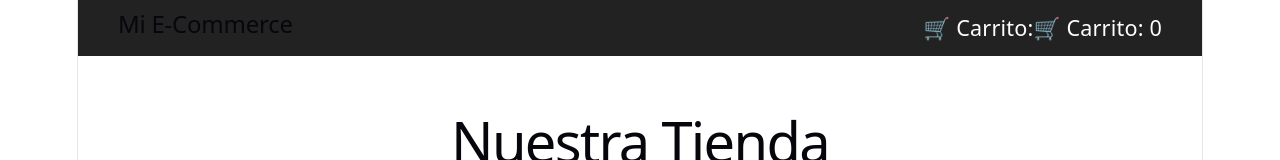
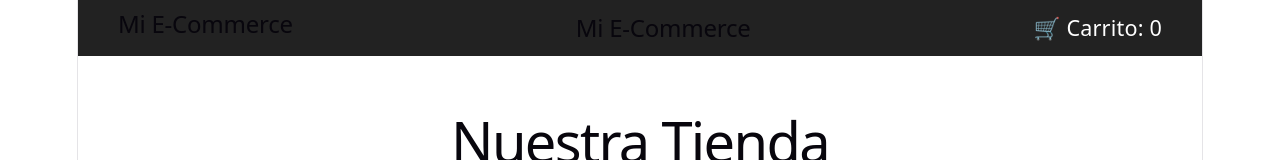
Before and after one commit to Alejandro-Murillo20/mi-ecommerce, a React (Vite) app: page / in a window 1280 px wide. Shown: the top 160 px of the page. Built offline with nearby package versions, Linux system fonts and the light colour scheme.

Commit message:
decimo commit

```diff
--- a/src/components/organisms/Navbar.jsx
+++ b/src/components/organisms/Navbar.jsx
@@ -21,8 +21,11 @@ const Navbar = () => {
     }}>
       <h2>Mi E-Commerce</h2>
 
+      <Link to="/" style={{ color: 'white', textDecoration: 'none' }}>
+        <h2 style={{ margin: 0 }}>Mi E-Commerce</h2>
+      </Link>
+
       <div style={{ fontSize: '1.2rem' }}>
-        🛒 Carrito:
         <Link to="/cart" style={{ color: 'white', textDecoration: 'none' }}>
   🛒 Carrito: <span>{cart.length}</span>
 </Link>
```
